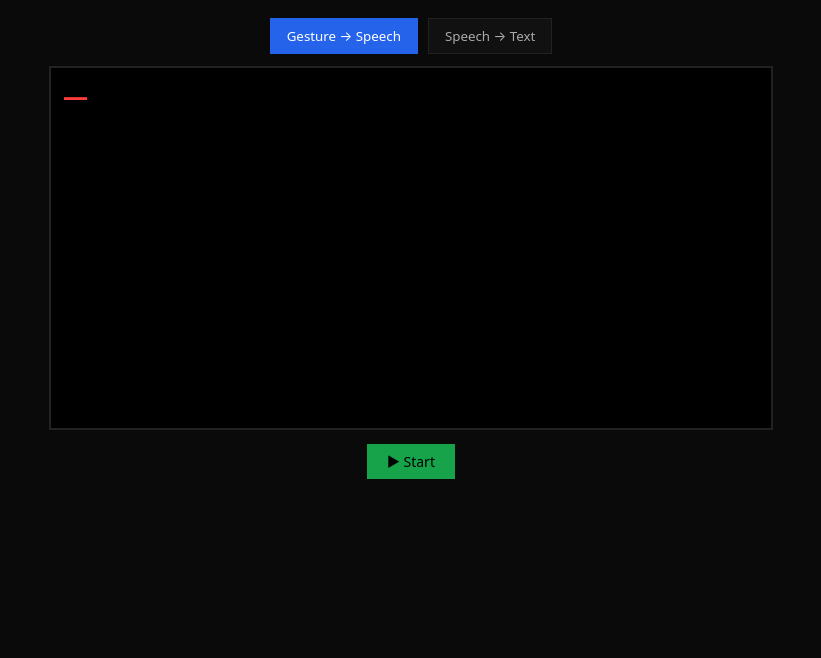
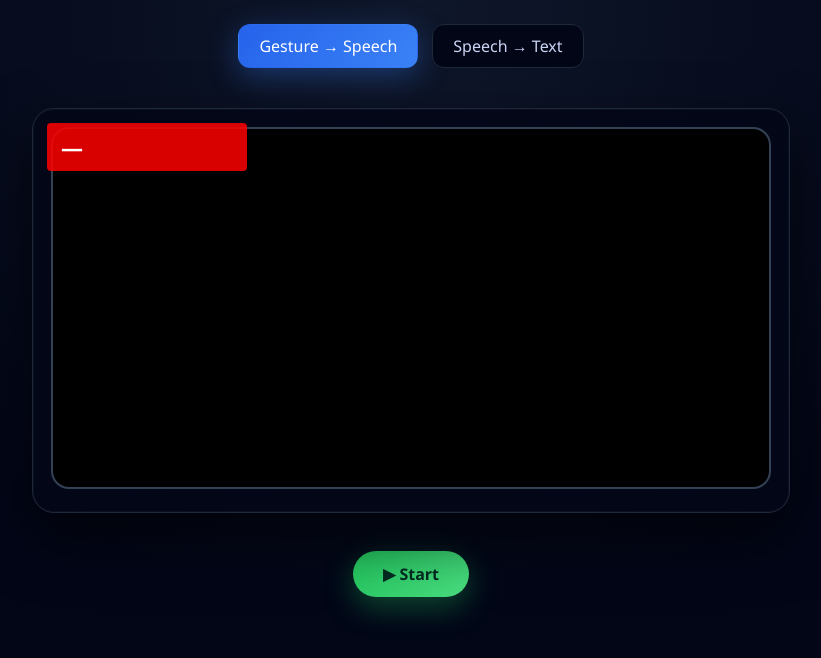
Before and after one commit to outofboundxception/Codeversity-2026, a React (Vite) app in the folder igu/: page / in a window 1280 px wide. Shown: the top 658 px of the page, without its empty margins (229-1050 px from the left). Built offline with nearby package versions, Linux system fonts and the light colour scheme; no server answers.

Commit message:
Update index.css

```diff
--- a/igu/src/index.css
+++ b/igu/src/index.css
@@ -1,108 +1,180 @@
-/* RESET */
+/* =========================
+   GLOBAL RESET
+========================= */
 * {
   margin: 0;
   padding: 0;
   box-sizing: border-box;
-  font-family: system-ui, -apple-system, BlinkMacSystemFont;
+  font-family: "Segoe UI", Roboto, system-ui, sans-serif;
 }
 
-/* BACKGROUND */
+/* =========================
+   BACKGROUND
+========================= */
 body {
-  background: #0a0a0a;
+  min-height: 100vh;
+  background: radial-gradient(circle at top, #0f172a 0%, #020617 60%);
   color: #e5e7eb;
 }
 
-/* ROOT */
+/* =========================
+   ROOT (cv-root)
+========================= */
 .cv-root {
   min-height: 100vh;
+  width: 100%;
   display: flex;
   flex-direction: column;
   align-items: center;
-  padding: 18px;
+  padding: 24px;
 }
 
-/* TOP MODE BAR */
+/* =========================
+   TOP MODE BAR
+========================= */
 .top-bar {
   display: flex;
-  gap: 10px;
-  margin-bottom: 12px;
+  gap: 14px;
+  margin-bottom: 20px;
 }
 
 .top-bar button {
-  padding: 8px 16px;
-  background: #111;
-  color: #aaa;
-  border: 1px solid #222;
+  padding: 10px 20px;
+  font-size: 1rem;
+  border-radius: 12px;
+  border: 1px solid #1e293b;
+  background: #020617;
+  color: #cbd5f5;
   cursor: pointer;
+  transition: all 0.25s ease;
 }
 
 .top-bar button.active {
-  background: #2563eb;
+  background: linear-gradient(135deg, #2563eb, #3b82f6);
   color: white;
   border-color: transparent;
+  box-shadow: 0 8px 30px rgba(59, 130, 246, 0.35);
 }
 
-/* CAMERA STAGE */
+/* =========================
+   CAMERA STAGE
+========================= */
 .camera-stage {
-  position: relative;
-  background: black;
-  border: 2px solid #222;
+  position: relative; /* REQUIRED for overlay */
+  margin: 20px auto;
+  padding: 18px;
+  border-radius: 22px;
+  background: linear-gradient(
+    180deg,
+    rgba(2, 6, 23, 0.9),
+    rgba(2, 6, 23, 0.7)
+  );
+  border: 1px solid #1e293b;
+  box-shadow:
+    0 25px 60px rgba(0, 0, 0, 0.6),
+    inset 0 0 0 1px rgba(255, 255, 255, 0.03);
 }
 
-/* VIDEO FEED */
+/* 🎥 VIDEO */
 video {
   width: 720px;
   max-width: 100%;
-  display: block;
+  border-radius: 18px;
+  border: 2px solid #334155;
+  background: black;
 }
 
-/* OPENCV-LIKE OVERLAY */
+/* =========================
+   OPENCV-STYLE OVERLAY
+========================= */
 .overlay {
   position: absolute;
-  top: 10px;
-  left: 12px;
-  display: flex;
-  gap: 10px;
-  font-size: 25px;
-  font-weight: bold;
-  color: #ff3b3b;
+  top: 14px;
+  left: 14px;
+  z-index: 5;
 }
 
-.confidence-overlay {
-  color: #ff8c8c;
+.overlay-bar {
+  min-width: 200px;        /* controls red blank space */
+  height: 48px;
+  background: rgba(255, 0, 0, 0.85);
+  display: flex;
+  align-items: center;
+  padding: 0 14px;
+  border-radius: 4px;
 }
 
-/* CONTROLS */
+.overlay-text {
+  font-size: 22px;
+  font-weight: 700;
+  color: #ffffff;
+  white-space: nowrap;
+}
+
+/* =========================
+   CONTROLS
+========================= */
 .controls {
-  margin-top: 14px;
+  margin-top: 18px;
   display: flex;
-  gap: 12px;
+  gap: 14px;
 }
 
 .control-btn {
-  padding: 8px 20px;
-  font-size: 14px;
+  padding: 12px 30px;
+  font-size: 1rem;
+  font-weight: 700;
+  border-radius: 999px;
   border: none;
   cursor: pointer;
+  transition: transform 0.15s ease, box-shadow 0.2s ease;
 }
 
 .control-btn.start {
-  background: #16a34a;
-  color: black;
+  background: linear-gradient(135deg, #22c55e, #4ade80);
+  color: #022c22;
+  box-shadow: 0 10px 30px rgba(34, 197, 94, 0.35);
 }
 
 .control-btn.stop {
-  background: #dc2626;
+  background: linear-gradient(135deg, #ef4444, #f87171);
   color: white;
+  box-shadow: 0 10px 30px rgba(239, 68, 68, 0.35);
 }
 
-/* SPEECH OUTPUT */
+.control-btn:hover {
+  transform: translateY(-2px);
+}
+
+/* =========================
+   SPEECH → TEXT OUTPUT
+========================= */
 .text-output {
-  margin-top: 18px;
-  padding: 14px;
+  margin-top: 24px;
+  padding: 18px 20px;
   width: 720px;
   max-width: 100%;
-  background: #111;
-  border: 1px solid #222;
-  font-size: 18px;
+  border-radius: 16px;
+  background: rgba(2, 6, 23, 0.95);
+  border: 1px solid #1e293b;
+  font-size: 1.2rem;
+  color: #38bdf8;
 }
+
+/* =========================
+   RESPONSIVE
+========================= */
+@media (max-width: 768px) {
+  video {
+    width: 100%;
+  }
+
+  .overlay-bar {
+    min-width: 160px;
+    height: 42px;
+  }
+
+  .overlay-text {
+    font-size: 18px;
+  }
+}
```
